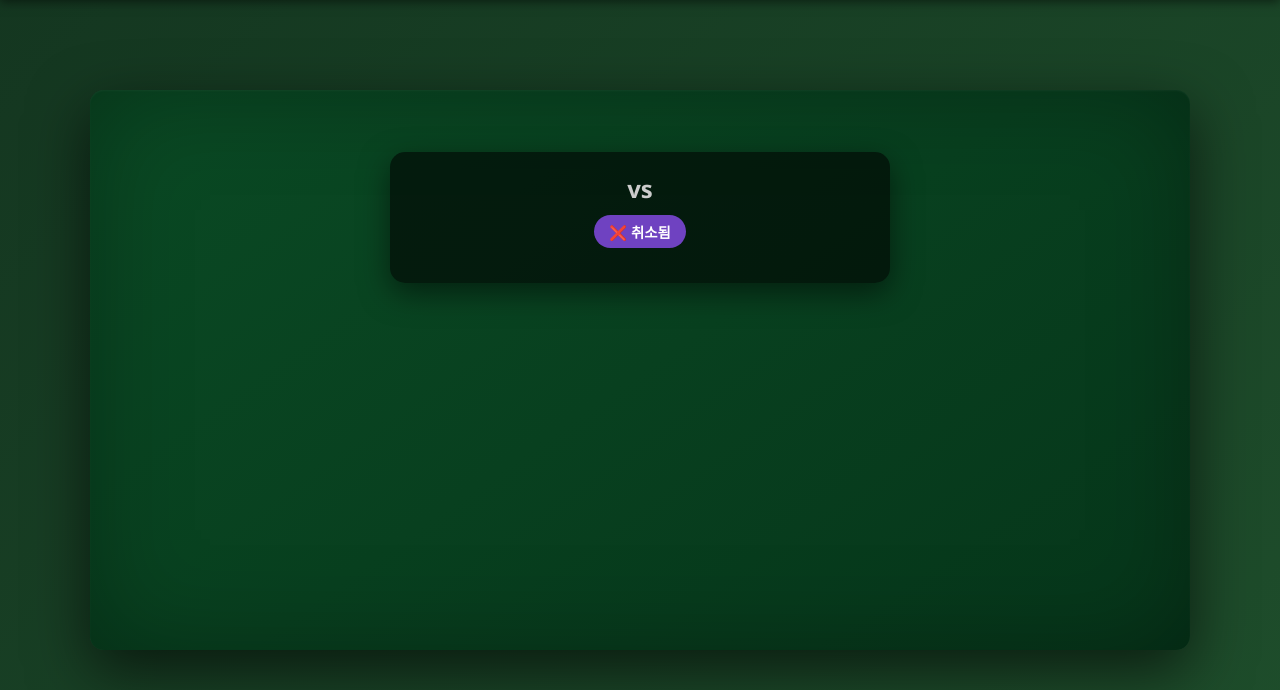
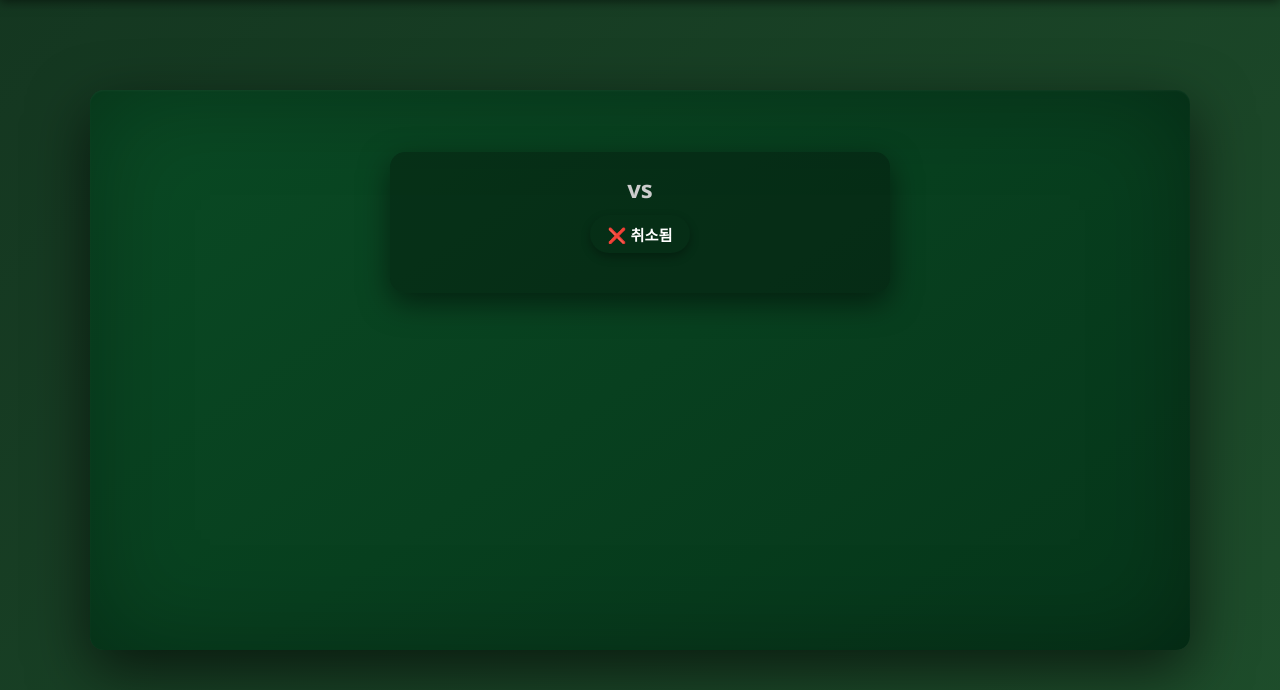
Before and after one commit to Pirogramming-24/Piro24_CardGame_5, a Django app: template templates/game/match_result.html in a window 1280 px wide. Shown: the part 60-750 px from the top of the page. Run offline with Django 5.2, Linux system fonts and the light colour scheme; the template is opened without the code that fills it, so the values that code supplies are empty.

Commit message:
design: 게임 결과창 디자인 수정

```diff
--- a/templates/game/match_result.html
+++ b/templates/game/match_result.html
@@ -10,7 +10,7 @@
             text-align: center;
             color: #fff;
             padding: 20px;
-            background: rgba(0, 0, 0, 0.6);
+            background: rgba(0, 0, 0, 0.3);
             border-radius: 15px;
             /* 높이 제한 해제 (내용물이 작아져서 스크롤 불필요) */
             box-shadow: 0 10px 30px rgba(0,0,0,0.5);
@@ -25,13 +25,22 @@
 
         .status-badge {
             display: inline-block;
-            padding: 6px 15px;     /* 배지 크기 축소 */
-            font-size: 0.9rem;     /* 글자 크기 축소 */
-            border-radius: 20px;
-            background: #6f42c1;
-            margin-bottom: 15px;   /* 여백 대폭 축소 (30px -> 15px) */
+            padding: 8px 18px; /* 크기 살짝 조정 */
+            font-size: 0.95rem;
+            border-radius: 30px; /* 더 둥글게 */
+            margin-bottom: 20px;
             font-weight: bold;
+            /* 기본 배경 (PENDING용) */
+            /* background: #6f42c1; */
+            box-shadow: 0 4px 10px rgba(0,0,0,0.3); /* 그림자 추가 */
         }
+
+        /* 게임 종료 상태 배지 스타일 (추가됨) */
+        .status-badge.finished {
+            background: linear-gradient(135deg, #2e7d32, #1b5e20);
+            box-shadow: 0 4px 10px rgba(0,0,0,0.4);
+        }
+
 
         /* [핵심] 승리 문구 (h2) 여백 제어 */
         .result-box h2 {
```
Also changed, not shown: other parts of templates/game/match_result.html (+33 -2 lines).
